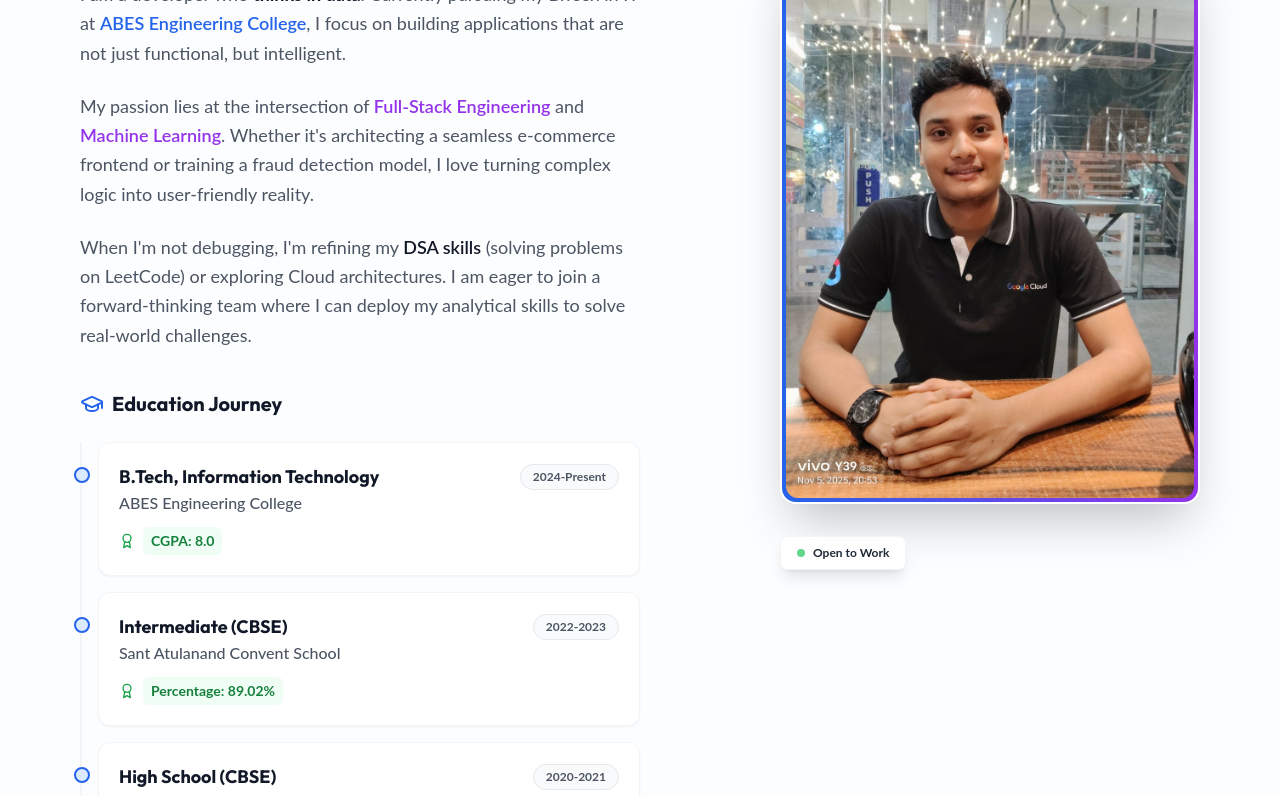
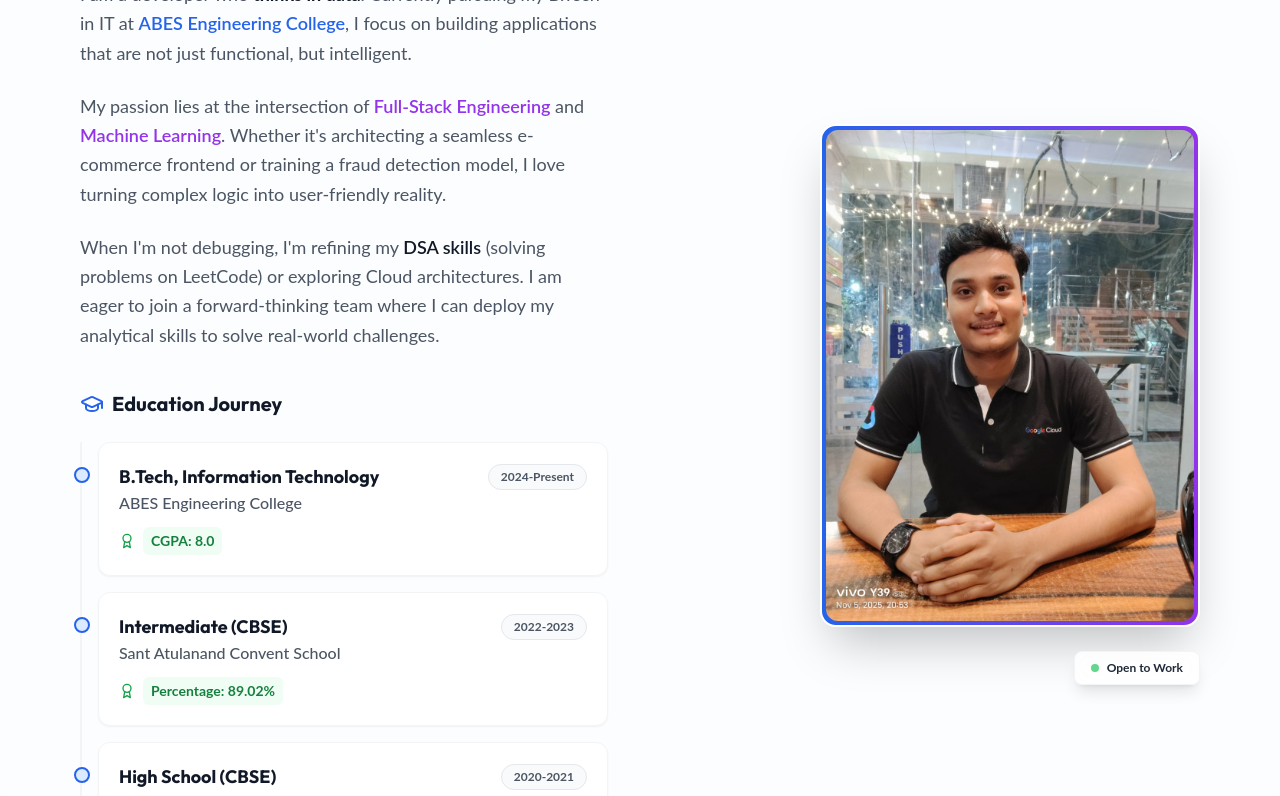
Before and after one commit to deveshsingh641/Portfolio_Devesh, a React (Vite) app: page / in a window 1280 px wide. Shown: the part 980-1776 px from the top of the page. Built offline with nearby package versions, Linux system fonts and the light colour scheme.

Commit message:
Fix mobile layout and remove absolute positioning

```diff
--- a/src/App.tsx
+++ b/src/App.tsx
@@ -356,7 +356,7 @@ function App() {
           className="py-24 bg-white/50 backdrop-blur-sm relative px-6 md:px-20"
         >
           <div className="max-w-6xl mx-auto">
-            <div className="flex flex-col md:flex-row gap-16 items-start">
+            <div className="flex flex-col md:flex-row gap-16 items-center">
               <div className="w-full md:w-1/2">
                 <h2 className="text-4xl font-bold text-gray-900 mb-6 flex items-center gap-3">
                   About Me{" "}
@@ -446,7 +446,8 @@ function App() {
                 </div>
               </div>
 
-              <div className="relative md:absolute md:right-20 md:top-32 w-full md:w-auto mt-10 md:mt-0">
+              {/* Profile Image */}
+              <div className="w-full md:w-1/2 flex justify-center md:justify-end mt-10 md:mt-0">
                 <Tilt
                   tiltMaxAngleX={10}
                   tiltMaxAngleY={10}
@@ -455,18 +456,19 @@ function App() {
                   scale={1.02}
                   disabled={isMobile}
                 >
-                  <div className="w-[220px] md:w-[420px] rounded-2xl overflow-hidden shadow-2xl border-2 border-white bg-gradient-to-r from-blue-600 to-purple-600 p-1 mx-auto md:mx-0">
+                  <div className="w-[220px] md:w-[380px] rounded-2xl overflow-hidden shadow-2xl border-2 border-white bg-gradient-to-r from-blue-600 to-purple-600 p-1">
                     <div className="rounded-xl overflow-hidden">
                       <img
                         src="/profile.jpg"
                         alt="Profile"
-                        className="w-full h-auto block object-cover"
+                        className="w-full h-auto object-cover"
                         loading="lazy"
                         decoding="async"
                       />
                     </div>
                   </div>
-                  <div className="mt-6 md:mt-8 flex justify-center md:block">
+
+                  <div className="mt-6 flex justify-center md:justify-end">
                     <div className="bg-white/90 backdrop-blur-md px-4 py-2 rounded-lg shadow-lg border border-gray-100 flex items-center gap-2 animate-bounce-slow w-fit">
                       <span className="w-2 h-2 bg-green-500 rounded-full animate-pulse"></span>
                       <span className="text-xs font-bold text-gray-800">
```
